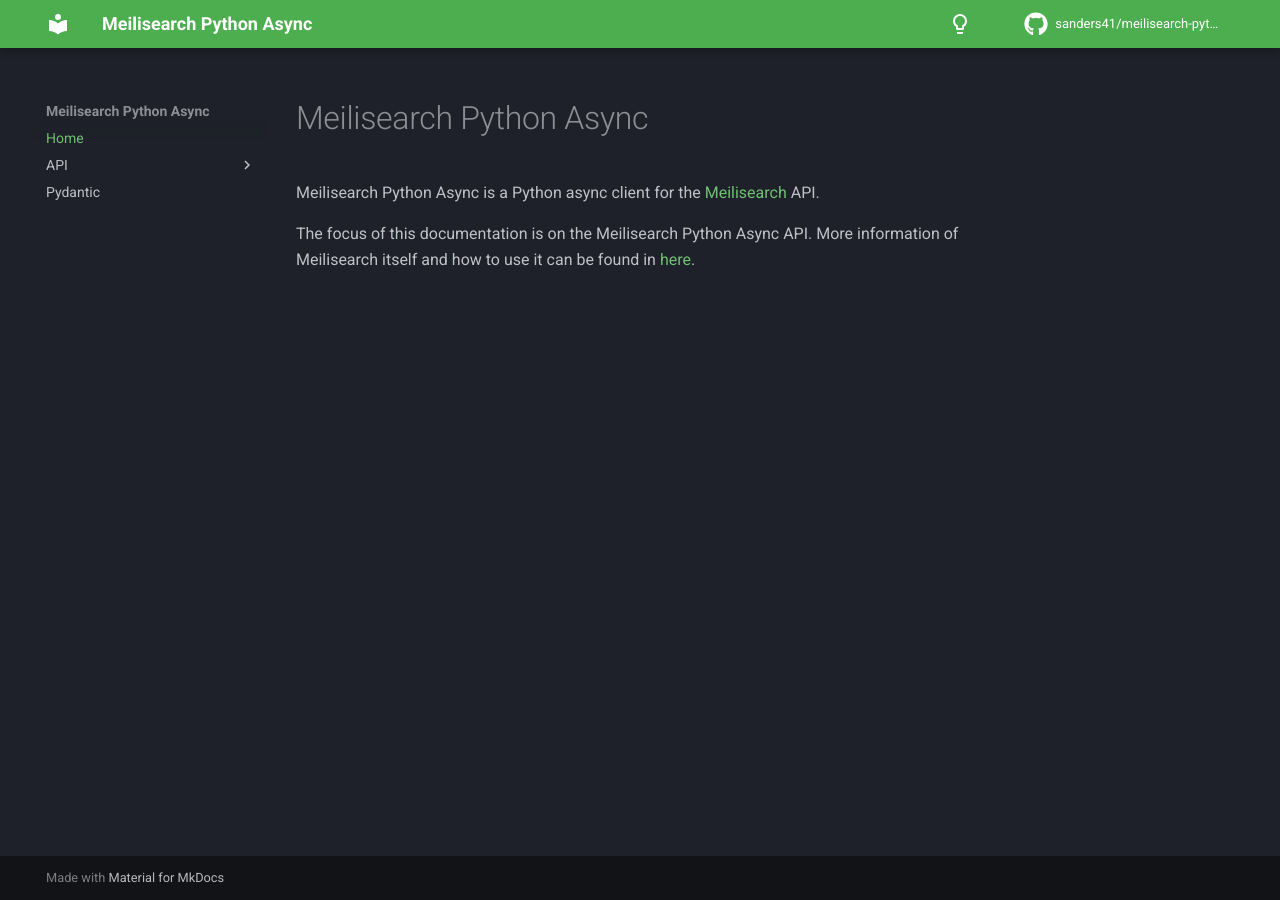
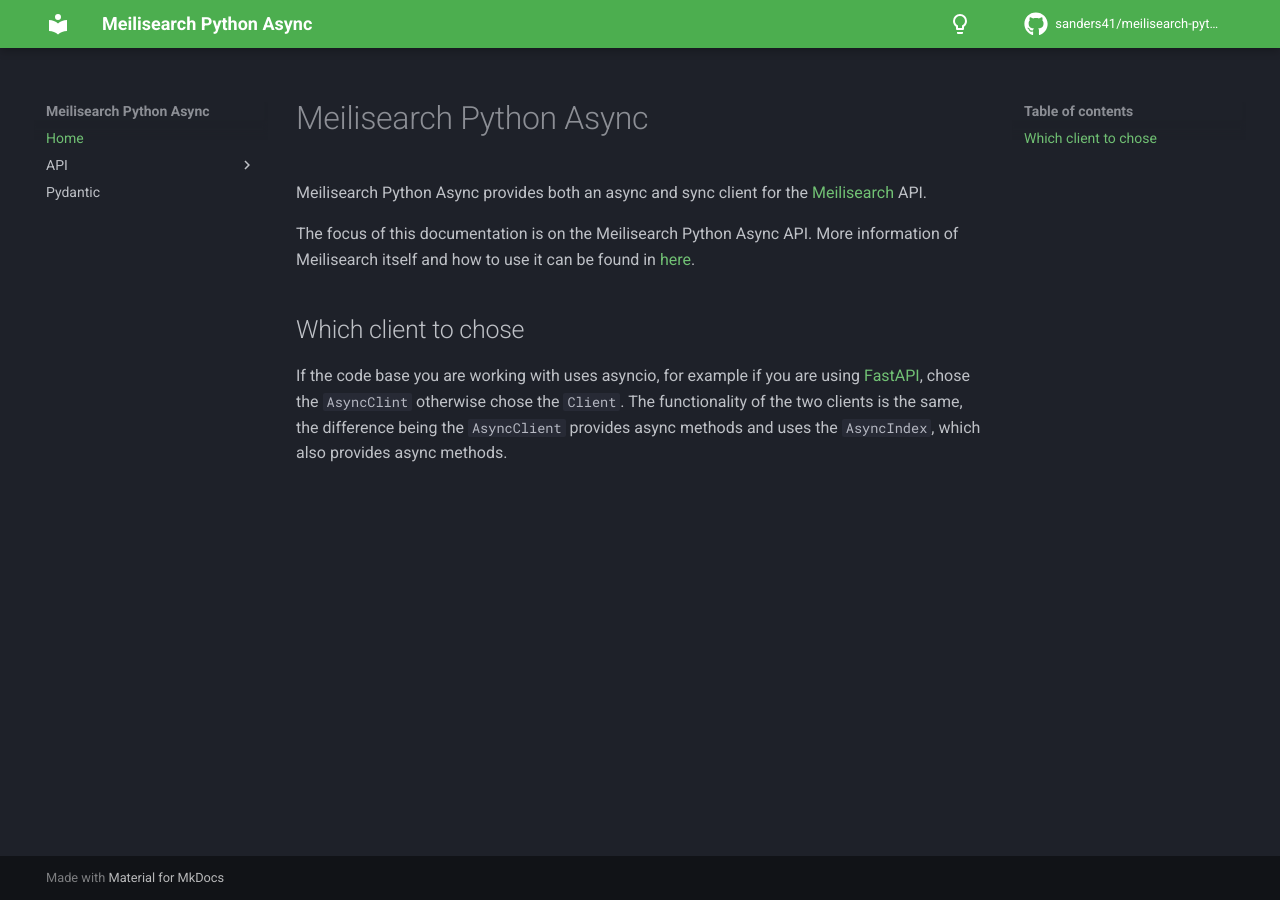
Before and after one commit to sanders41/meilisearch-python-sdk, an MkDocs documentation site: the page built from docs/index.md, in a window 1280 px wide. Built offline with MkDocs 1.6.1 and Material for MkDocs 9.7.7, drawn with Linux system fonts in a browser that asks for light colours; comment, search, counter and statistics services are not loaded.

Commit message:
Update docs

```diff
--- a/docs/index.md
+++ b/docs/index.md
@@ -1,6 +1,14 @@
 # Meilisearch Python Async
 
-Meilisearch Python Async is a Python async client for the [Meilisearch](https://github.com/meilisearch/meilisearch) API.
+Meilisearch Python Async provides both an async and sync client for the
+[Meilisearch](https://github.com/meilisearch/meilisearch) API.
 
 The focus of this documentation is on the Meilisearch Python Async API. More information of
-Meilisearch itself and how to use it can be found in [here](https://docs.meilisearch.com/).
+Meilisearch itself and how to use it can be found in [here](https://www.meilisearch.com/docs).
+
+## Which client to chose
+
+If the code base you are working with uses asyncio, for example if you are using
+[FastAPI](https://fastapi.tiangolo.com/), chose the `AsyncClint` otherwise chose the `Client`.
+The functionality of the two clients is the same, the difference being the `AsyncClient` provides
+async methods and uses the `AsyncIndex`, which also provides async methods.
--- a/mkdocs.yaml
+++ b/mkdocs.yaml
@@ -29,7 +29,9 @@
 nav:
   - Home: index.md
   - API:
+    - AsyncClient: async_client_api.md
     - Client: client_api.md
+    - AsyncIndex: async_index_api.md
     - Index: index_api.md
     - Tasks: tasks_api.md
   - Pydantic: pydantic.md
```
Also changed, not shown: docs/async_client_api.md (added, +36 -0 lines), docs/async_index_api.md (added, +9 -0 lines), docs/client_api.md (+6 -24 lines), docs/index_api.md (+6 -1 lines).
